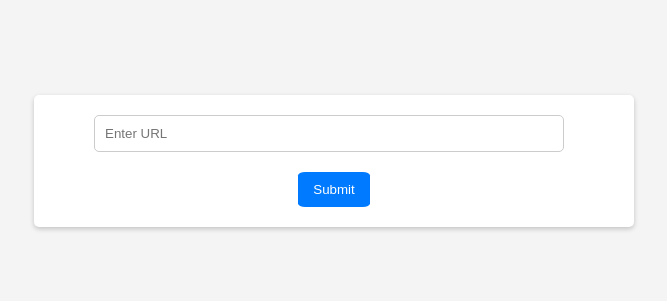
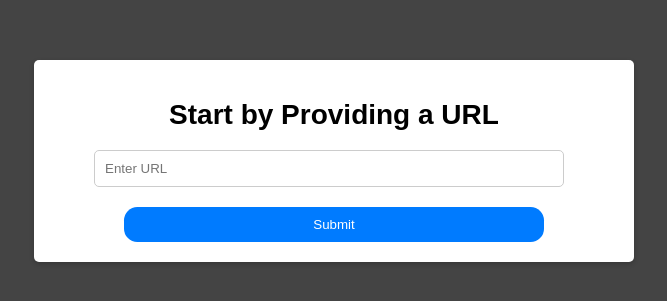
Before and after one commit to hAI-FA001/Website-RAG-App--Learn, a React (Create React App) app in the folder frontend/client/: page / in a window 1280 px wide. Shown: the part 239-540 px from the top of the page, without its empty margins (306-973 px from the left). Built offline with nearby package versions, Linux system fonts and the light colour scheme; no server answers.

Commit message:
styling + modify the prompt + add title in URL input

```diff
--- a/frontend/client/src/components/UrlInput.js
+++ b/frontend/client/src/components/UrlInput.js
@@ -38,6 +38,7 @@ function UrlInput({ onSubmit }) {
     return (
         <div className="urlinput">
             <form onSubmit={handleSubmit}>
+            <h1>Start by Providing a URL</h1>
                 <input
                     type="text"
                     placeholder="Enter URL"
--- a/frontend/client/src/styles/styles.css
+++ b/frontend/client/src/styles/styles.css
@@ -4,18 +4,26 @@ html {
   padding: 0;
 
   font-family: "Arial", sans-serif;
-  font-size: 12px;
+  font-size: 14px;
 
   height: 100%;
   width: 100%;
+
+  background-color: #444;
 }
 
 .chat-container {
   display: flex;
   flex-direction: column;
 
+  padding-bottom: 1em;
+
   height: 100vh;
   width: 100%;
+
+  background-color: #333;
+
+  position: relative;
 }
 
 .chat-header {
@@ -53,18 +61,16 @@ html {
 
   width: 90%;
   max-width: 900px;
+
+  position: sticky;
+  bottom: 2em;
+  left: 1em;
+  right: 1em;
 }
 
 input[type="text"] {
   flex-grow: 1;
 
-  padding: 10px;
-  margin-right: 10px;
-
-  border: 1px solide #ccc;
-  border-radius: 20px;
-}
-input[type="text"] {
   padding: 10px;
   margin-right: 10px;
 
@@ -78,8 +84,10 @@ button {
   margin-top: 20px;
   padding: 10px 15px;
 
+  width: 75%;
+
   border: none;
-  border-radius: 10%;
+  border-radius: 1em;
 
   background-color: #007bff;
   color: #fff;
@@ -87,8 +95,14 @@ button {
   cursor: pointer;
 }
 
+button:hover {
+  background-color: #5ca3f4;
+  color: #eef4fa;
+}
+
 button:disabled {
   background-color: #ccc;
+  color: gray;
   cursor: not-allowed;
 }
 
@@ -98,8 +112,11 @@ button:disabled {
   align-items: center;
 
   min-height: 100vh;
+  max-width: clamp(1em, 100%, 800px);
 
-  background-color: #f4f4f4;
+  margin: auto;
+
+  /* background-color: #f4f4f4; */
 }
 
 form {
@@ -140,7 +157,8 @@ form {
 }
 
 .bot-message {
-  background-color: lightgray;
+  background-color: #dcf;
+  color: #324;
 
   text-align: left;
 }
```
Also changed, not shown: 1 other file (tests, documents, lock files or other folders).
